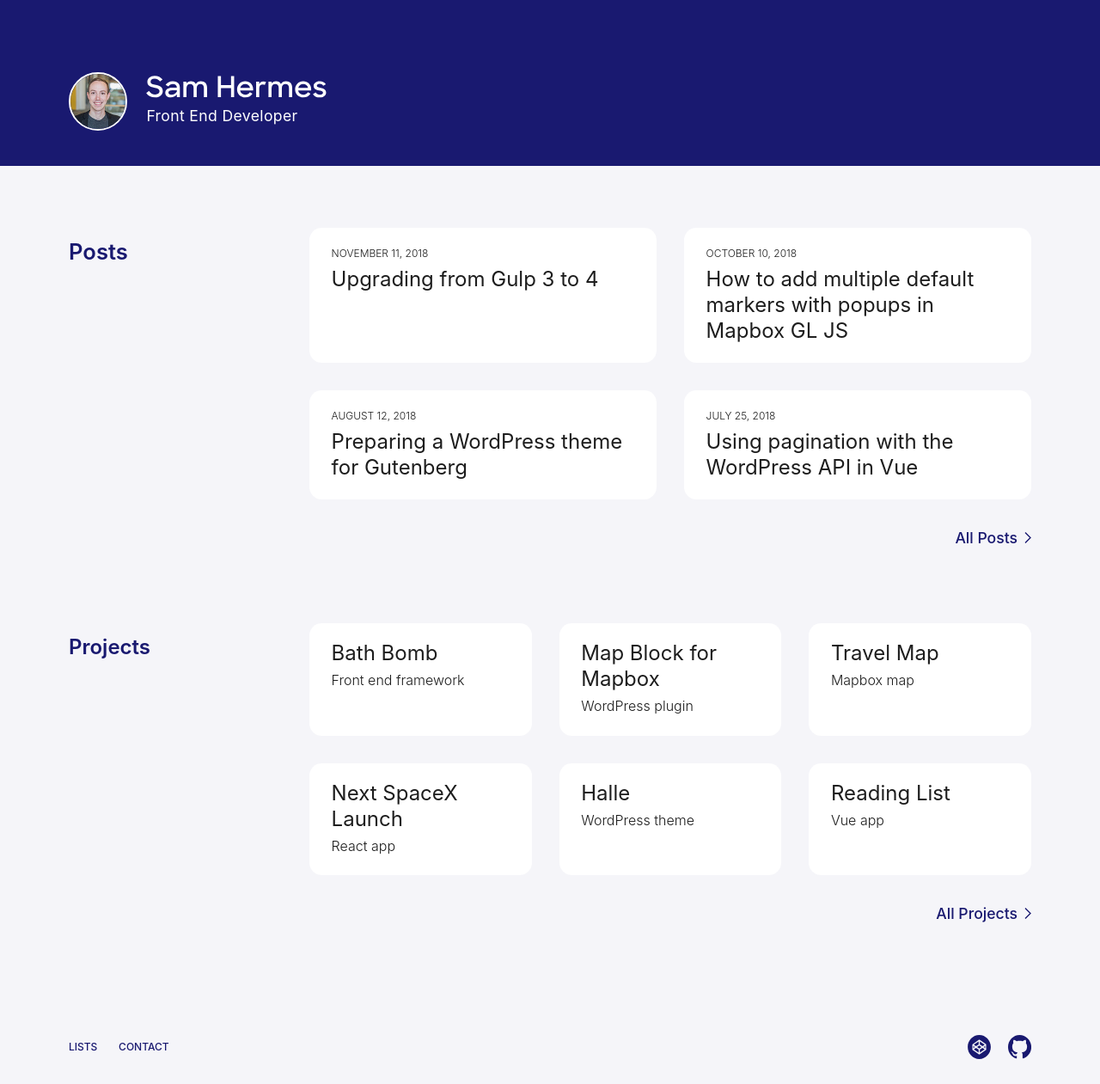
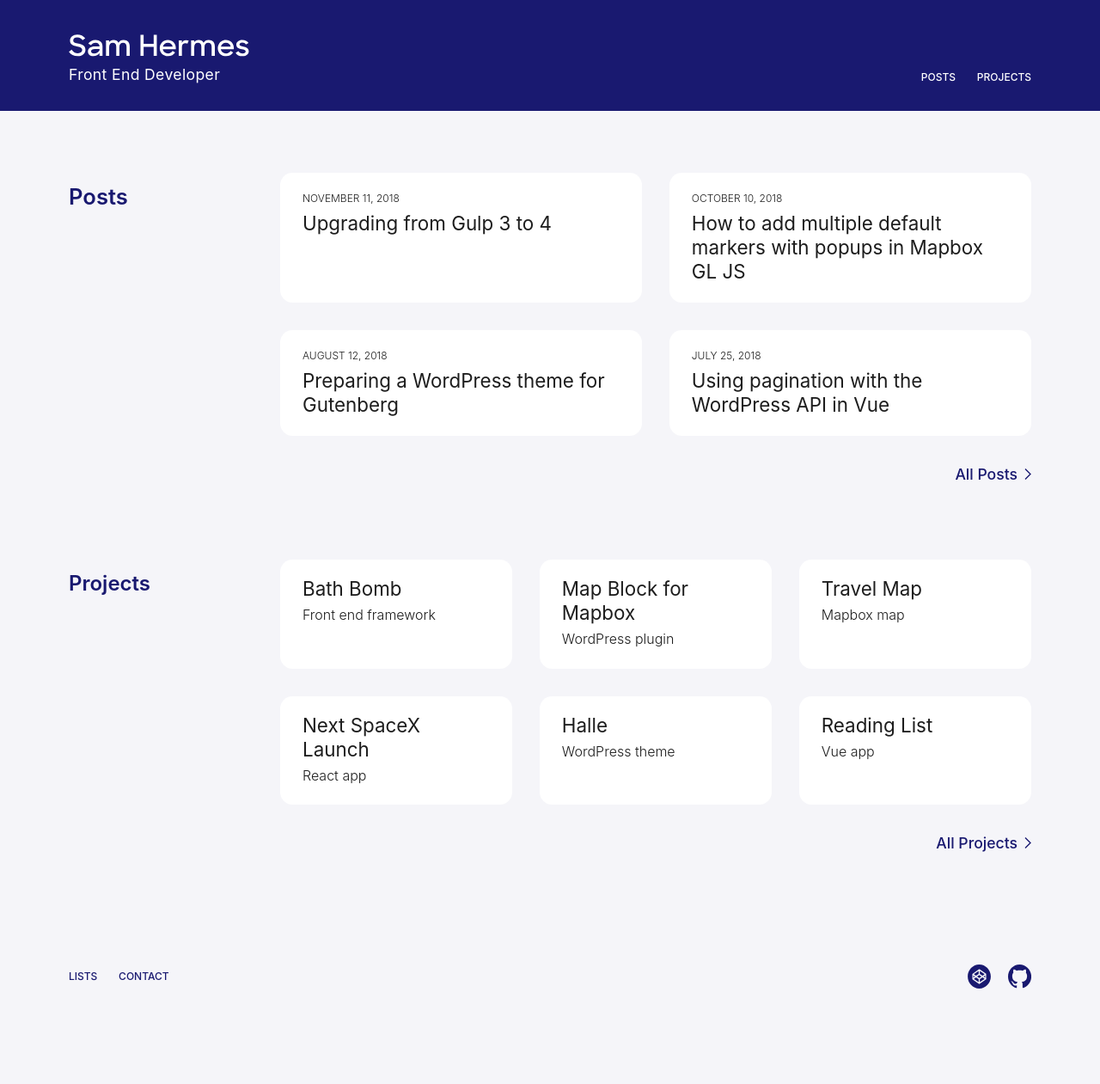
Before and after one commit to samhermes/samhermes.github.io, a Jekyll site: the page built from index.md, in a window 1280 px wide. Shown: the whole page at 86% size. Built offline with Jekyll 4.4.1, drawn with Linux system fonts in a browser that asks for light colours; after the commit the page ends 1179 px from its top, so only the background shows below that.

Commit message:
Homepage and global adjustments

```diff
--- a/_sass/_global.scss
+++ b/_sass/_global.scss
@@ -1,5 +1,6 @@
 .page {
   background: #fff;
+  min-height: calc(100vh - 7.25rem);
 }
 
 .site-header {
@@ -129,7 +130,6 @@
   padding: 5rem 0;
   text-align: center;
   line-height: 1.5;
-  min-height: calc(100vh - 8.5rem);
   box-sizing: border-box;
 
   @media screen and (min-width: 28.125em) {
--- a/_sass/_home.scss
+++ b/_sass/_home.scss
@@ -1,42 +1,17 @@
-.home {
-    background: #f5f5f9;
-}
+.home-header {
+    padding: 1.5em 0 2em;
+    background: #191970;
 
-.home-header {
-    padding: 3.5em 0 7%;
-	background: #191970;
-
-    @media screen and (min-width: 28.125em) {
-        padding: 5em 0 3em;
+    @media screen and (min-width: 21.25em) {
+        padding: 2em 0 2em;
     }
 
     .contain {
         width: 90%;
         max-width: 70em;
         margin: 0 auto;
-    }
-
-    .headshot {
-        width: 3rem;
-        height: 3rem;
-        margin-right: 1rem;
-        margin-top: 0.4rem;
-        border: 2px solid #fff;
-        border-radius: 50%;
-        float: left;
-
-        @media screen and (min-width: 28.125em) {
-            width: 3.5rem;
-            height: 3.5rem;
-            margin-top: 0.2rem;
-        }
-
-        @media screen and (min-width: 37.5em) {
-            width: 4rem;
-            height: 4rem;
-            margin-top: 0.1rem;
-            margin-right: 1.4rem;
-        }
+        display: flex;
+        flex-wrap: wrap;
     }
 
     h1 {
@@ -71,6 +46,25 @@
 
         @media screen and (min-width: 37.5em) {
             font-size: 1.1rem;
+        }
+    }
+
+    .site-nav {
+        margin-top: auto;
+        margin-bottom: -0.5rem;
+        text-align: right;
+
+        @media not screen and (min-width: 21.25em) {
+            margin: 1rem 0 -0.5rem -0.625rem;
+            width: 100%;
+        }
+
+        a {
+            color: #fff;
+
+            &:hover {
+                color: #191970;
+            }
         }
     }
 }
@@ -108,7 +102,7 @@
 
         @media screen and (min-width: 48em) {
             margin: 0.8rem 0 3rem;
-            width: 25%;
+            width: 22%;
         }
     }
 
@@ -124,7 +118,7 @@
 
         @media screen and (min-width: 48em) {
             grid-gap: 2em;
-            width: 75%;
+            width: 78%;
             grid-template-columns: 1fr 1fr;
         }
     }
@@ -160,7 +154,7 @@
         margin: 0;
 
         @media screen and (min-width: 28.125em) {
-            font-size: 1.5em;
+            font-size: 1.4em;
         }
     }
 
--- a/_sass/_posts.scss
+++ b/_sass/_posts.scss
@@ -96,6 +96,7 @@
   line-height: 1.2;
   margin: 0 0 1em;
   font-weight: 600;
+  color: #191970;
 
   @media screen and (min-width: 37.5em) {
     font-size: 2.3em;
--- a/_sass/_reading-list.scss
+++ b/_sass/_reading-list.scss
@@ -2,8 +2,6 @@
 * Reading List
 */
 .reading-list {
-	min-height: calc(100vh - 8.5rem);
-
 	.post {
 		padding-bottom: 5%;
 	}
@@ -11,7 +9,6 @@
 
 #app {
 	position: relative;
-	min-height: 15em;
 	padding-top: 2em;
 }
 
--- a/_sass/_spacex.scss
+++ b/_sass/_spacex.scss
@@ -23,7 +23,6 @@
 		max-width: 100%;
 		width: 100%;
 		padding: 2em 5% 3.5em;
-		min-height: calc(100vh - 8.5rem);
 		position: relative;
 		z-index: 1;
 
--- a/index.md
+++ b/index.md
@@ -3,12 +3,17 @@ layout: home
 ---
 <header class="home-header">
   <div class="contain">
-    <img class="headshot" src="/img/samhermes.jpg" alt="Sam Hermes">
-    <h1>
-      {% include samhermes.svg %}
-      <span class="screen-reader-text">Sam Hermes</span>
-    </h1>
-    <p>Front End Developer</p>
+    <div class="site-title">
+      <h1>
+        {% include samhermes.svg %}
+        <span class="screen-reader-text">Sam Hermes</span>
+      </h1>
+      <p>Front End Developer</p>
+    </div>
+    <ul class="site-nav">
+      <li><a href="/posts">Posts</a></li>
+      <li><a href="/projects">Projects</a></li>
+    </ul>
   </div>
 </header>
 
```
